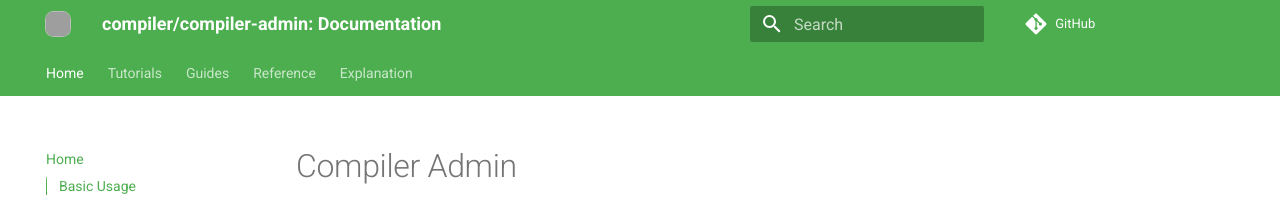
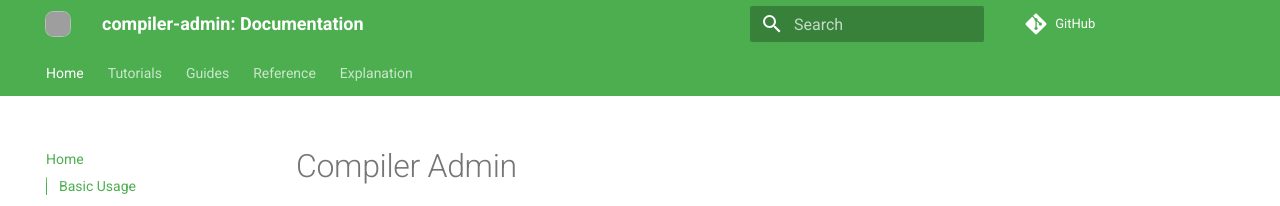
Before and after one commit to compilerla/compiler-admin, an MkDocs documentation site: the page built from docs/index.md, in a window 1280 px wide. Shown: the top 206 px of the page. Built offline with MkDocs 1.6.1 and Material for MkDocs 9.7.7, drawn with Linux system fonts in a browser that asks for light colours; nearby versions of some CDN libraries; comment, search, counter and statistics services are not loaded; grey boxes are pictures that could not be loaded.

Commit message:
docs: simplify site name

```diff
--- a/mkdocs.yml
+++ b/mkdocs.yml
@@ -1,4 +1,4 @@
-site_name: "compiler/compiler-admin: Documentation"
+site_name: "compiler-admin: Documentation"
 repo_url: https://github.com/compilerla/compiler-admin
 edit_uri: edit/main/docs
 site_url: https://docs.compiler.la/compiler-admin
```
